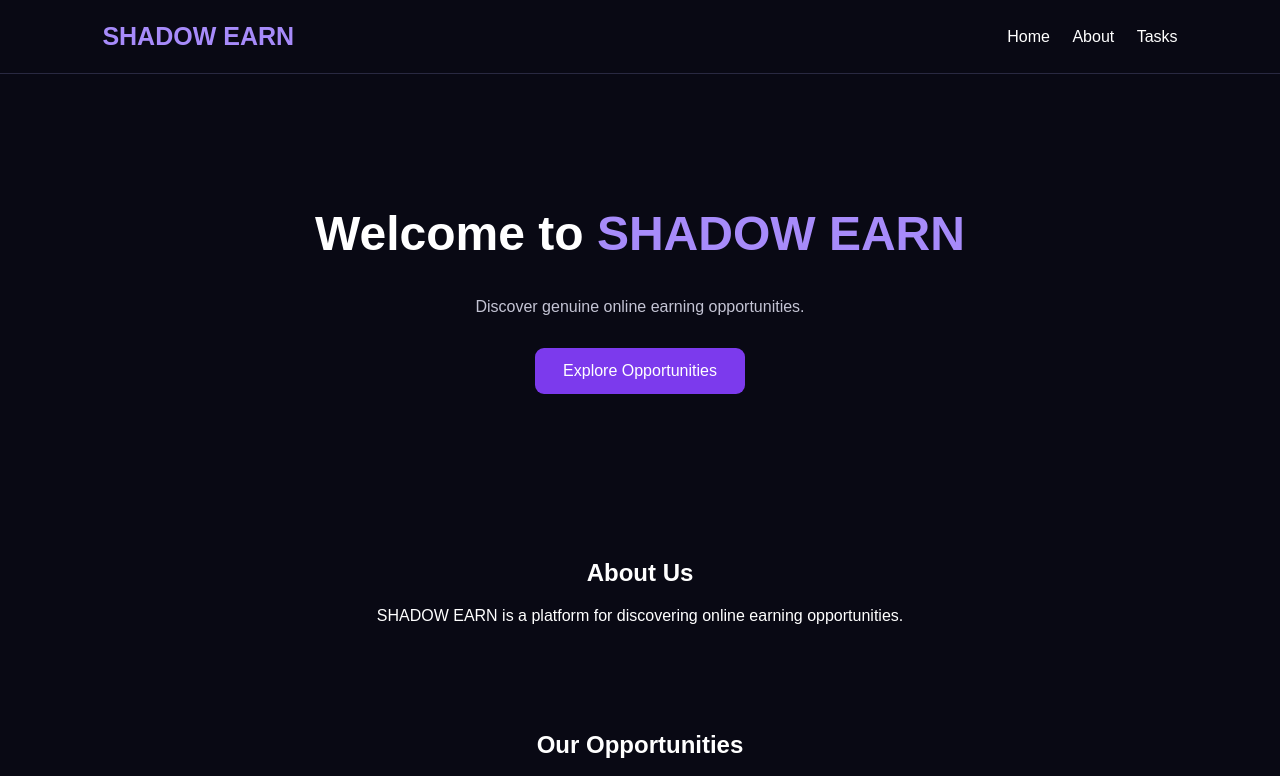
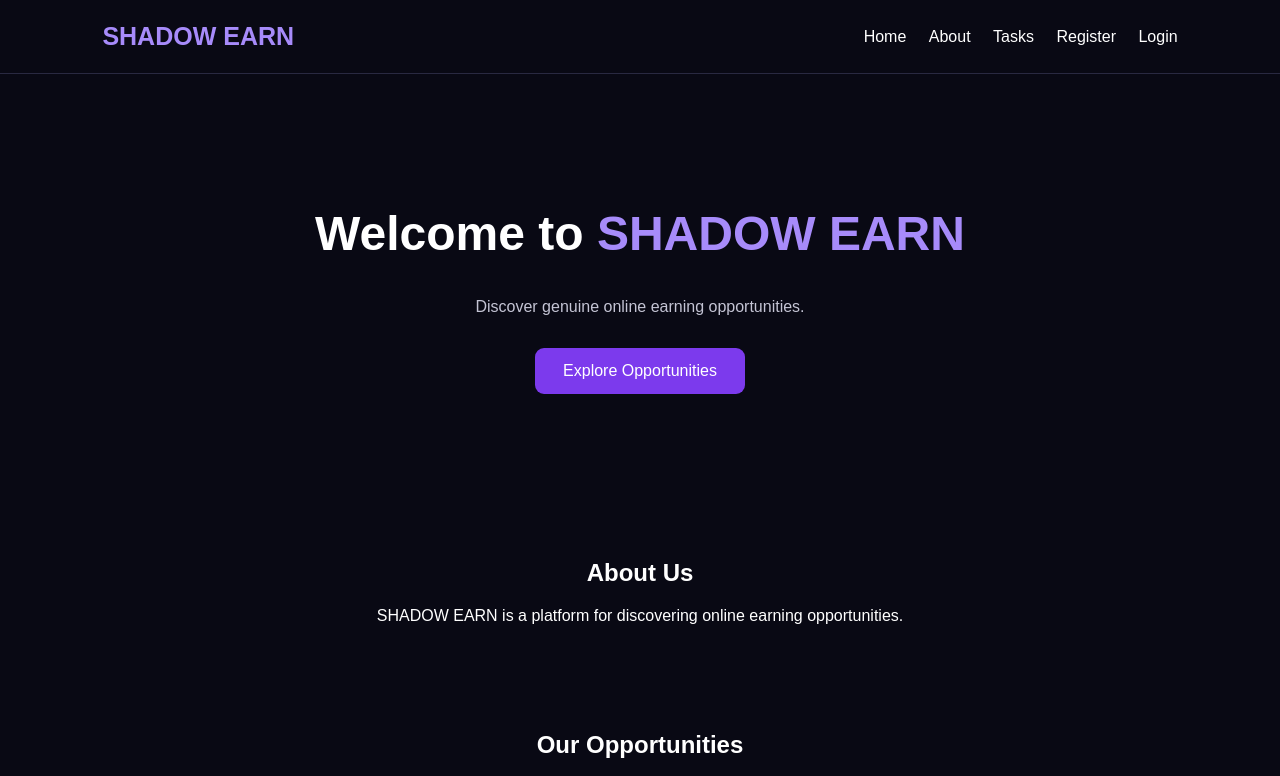
Before and after one commit to ShadowEarnOfficial/shadow-earn, a plain HTML site: page index.html in a window 1280 px wide. Shown: the top 776 px of the page. Drawn offline with Linux system fonts and the light colour scheme.

Commit message:
Update index.html

```diff
--- a/index.html
+++ b/index.html
@@ -69,6 +69,8 @@ footer {
     <a href="#home">Home</a>
     <a href="#about">About</a>
     <a href="#tasks">Tasks</a>
+    <a href="#register">Register</a>
+<a href="#login">Login</a>
   </nav>
 </header>
 
```
